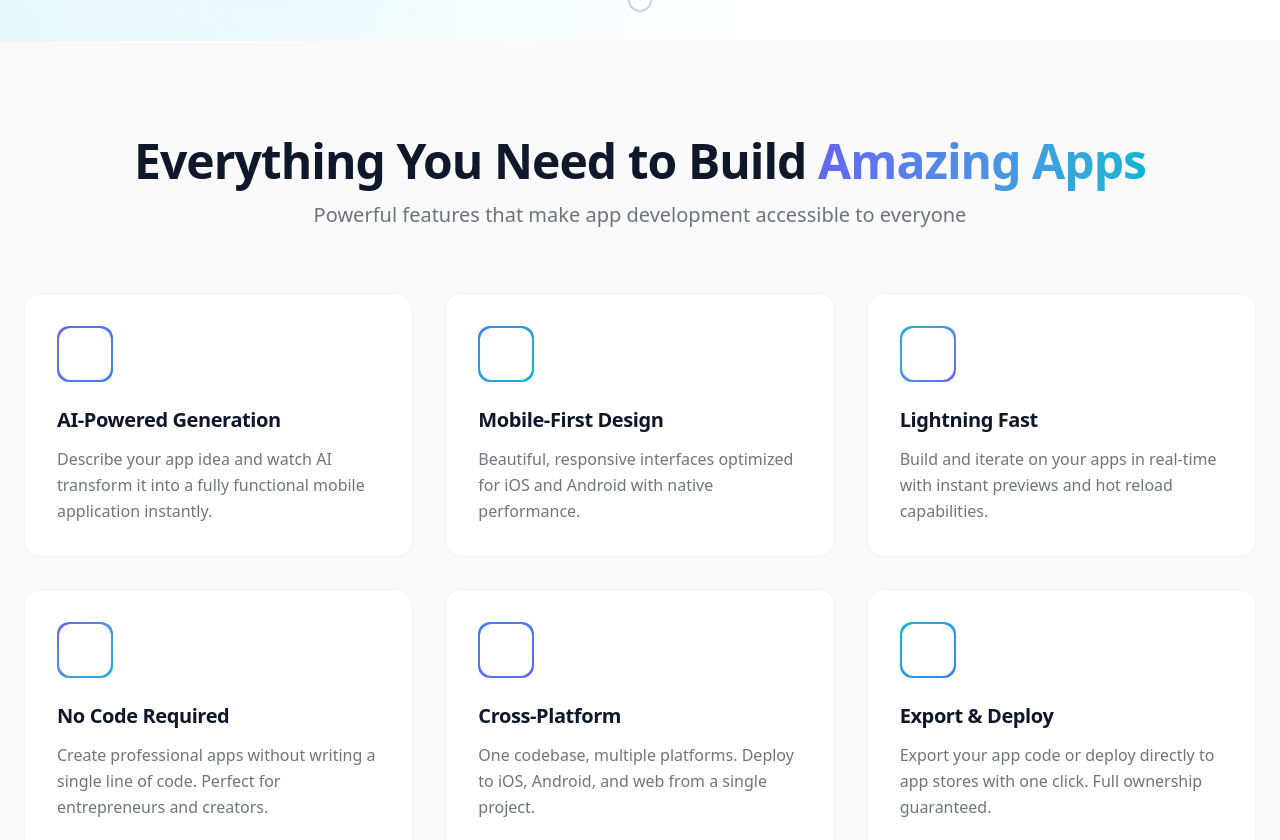
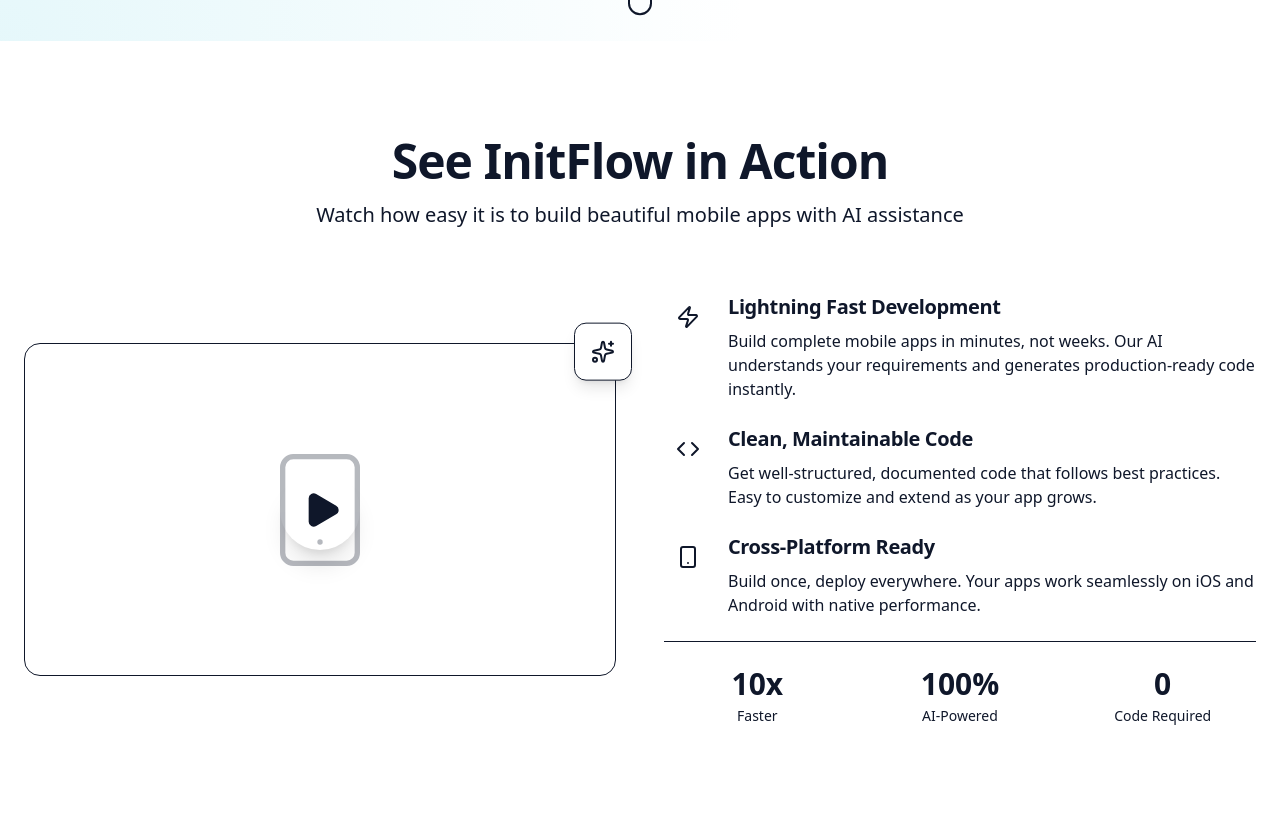
Before and after one commit to en-arthur/landing-page, a Next.js app: page / in a window 1280 px wide. Shown: the part 759-1599 px from the top of the page. Built offline with nearby package versions, Linux system fonts and the light colour scheme.

Commit message:
initial commit

```diff
--- a/app/globals.css
+++ b/app/globals.css
@@ -7,15 +7,6 @@
   --primary-dark: #4f46e5;
   --secondary: #06b6d4;
   --accent: #3b82f6;
-}
-
-@theme inline {
-  --color-background: var(--background);
-  --color-foreground: var(--foreground);
-  --color-primary: var(--primary);
-  --color-primary-dark: var(--primary-dark);
-  --color-secondary: var(--secondary);
-  --color-accent: var(--accent);
   --font-sans: var(--font-work-sans);
   --font-heading: var(--font-sora);
 }
--- a/app/page.js
+++ b/app/page.js
@@ -1,5 +1,6 @@
 import Navbar from '@/components/Navbar';
 import Hero from '@/components/Hero';
+import AppDemo from '@/components/AppDemo';
 import Features from '@/components/Features';
 import HowItWorks from '@/components/HowItWorks';
 import Download from '@/components/Download';
@@ -11,6 +12,7 @@
       <Navbar />
       <main>
         <Hero />
+        <AppDemo />
         <Features />
         <HowItWorks />
         <Download />
--- /dev/null
+++ b/components/AppDemo.js
@@ -0,0 +1,132 @@
+'use client';
+
+import { motion } from 'framer-motion';
+import { Play, Smartphone, Zap, Code, Sparkles } from 'lucide-react';
+
+export default function AppDemo() {
+  return (
+    <section id="app-demo" className="py-24 px-6 bg-gradient-to-b from-background to-foreground/[0.02]">
+      <div className="container mx-auto max-w-7xl">
+        {/* Section Header */}
+        <motion.div
+          initial={{ opacity: 0, y: 20 }}
+          whileInView={{ opacity: 1, y: 0 }}
+          viewport={{ once: true }}
+          transition={{ duration: 0.6 }}
+          className="text-center mb-16"
+        >
+          <h2 className="text-4xl md:text-5xl font-bold mb-4">
+            See InitFlow in Action
+          </h2>
+          <p className="text-xl text-foreground/60 max-w-2xl mx-auto">
+            Watch how easy it is to build beautiful mobile apps with AI assistance
+          </p>
+        </motion.div>
+
+        <div className="grid lg:grid-cols-2 gap-12 items-center">
+          {/* Demo Video/Image Placeholder */}
+          <motion.div
+            initial={{ opacity: 0, x: -30 }}
+            whileInView={{ opacity: 1, x: 0 }}
+            viewport={{ once: true }}
+            transition={{ duration: 0.6 }}
+            className="relative"
+          >
+            <div className="relative rounded-2xl overflow-hidden bg-gradient-to-br from-primary/10 to-secondary/10 border border-foreground/10 aspect-video flex items-center justify-center group cursor-pointer hover:shadow-2xl hover:shadow-primary/20 transition-all duration-300">
+              {/* Play Button Overlay */}
+              <div className="absolute inset-0 bg-gradient-to-br from-primary/20 to-secondary/20 flex items-center justify-center">
+                <motion.div
+                  whileHover={{ scale: 1.1 }}
+                  className="w-20 h-20 rounded-full bg-white dark:bg-foreground/90 flex items-center justify-center shadow-xl group-hover:shadow-2xl transition-all duration-300"
+                >
+                  <Play className="w-10 h-10 text-primary ml-1" fill="currentColor" />
+                </motion.div>
+              </div>
+
+              {/* Demo Screenshot Placeholder */}
+              <div className="absolute inset-0 flex items-center justify-center opacity-30">
+                <Smartphone className="w-32 h-32 text-primary" strokeWidth={1} />
+              </div>
+            </div>
+
+            {/* Floating Elements */}
+            <motion.div
+              animate={{ y: [0, -10, 0] }}
+              transition={{ duration: 3, repeat: Infinity }}
+              className="absolute -top-4 -right-4 bg-white dark:bg-foreground/10 rounded-xl p-4 shadow-lg border border-foreground/10"
+            >
+              <Sparkles className="w-6 h-6 text-primary" />
+            </motion.div>
+          </motion.div>
+
+          {/* Demo Features */}
+          <motion.div
+            initial={{ opacity: 0, x: 30 }}
+            whileInView={{ opacity: 1, x: 0 }}
+            viewport={{ once: true }}
+            transition={{ duration: 0.6 }}
+            className="space-y-6"
+          >
+            <div className="flex gap-4">
+              <div className="flex-shrink-0 w-12 h-12 rounded-xl bg-gradient-to-br from-primary to-accent p-0.5">
+                <div className="w-full h-full bg-white dark:bg-background rounded-xl flex items-center justify-center">
+                  <Zap className="w-6 h-6 text-primary" />
+                </div>
+              </div>
+              <div>
+                <h3 className="text-xl font-semibold mb-2">Lightning Fast Development</h3>
+                <p className="text-foreground/60">
+                  Build complete mobile apps in minutes, not weeks. Our AI understands your requirements and generates production-ready code instantly.
+                </p>
+              </div>
+            </div>
+
+            <div className="flex gap-4">
+              <div className="flex-shrink-0 w-12 h-12 rounded-xl bg-gradient-to-br from-primary to-accent p-0.5">
+                <div className="w-full h-full bg-white dark:bg-background rounded-xl flex items-center justify-center">
+                  <Code className="w-6 h-6 text-primary" />
+                </div>
+              </div>
+              <div>
+                <h3 className="text-xl font-semibold mb-2">Clean, Maintainable Code</h3>
+                <p className="text-foreground/60">
+                  Get well-structured, documented code that follows best practices. Easy to customize and extend as your app grows.
+                </p>
+              </div>
+            </div>
+
+            <div className="flex gap-4">
+              <div className="flex-shrink-0 w-12 h-12 rounded-xl bg-gradient-to-br from-primary to-accent p-0.5">
+                <div className="w-full h-full bg-white dark:bg-background rounded-xl flex items-center justify-center">
+                  <Smartphone className="w-6 h-6 text-primary" />
+                </div>
+              </div>
+              <div>
+                <h3 className="text-xl font-semibold mb-2">Cross-Platform Ready</h3>
+                <p className="text-foreground/60">
+                  Build once, deploy everywhere. Your apps work seamlessly on iOS and Android with native performance.
+                </p>
+              </div>
+            </div>
+
+            {/* Stats */}
+            <div className="grid grid-cols-3 gap-4 pt-6 border-t border-foreground/10">
+              <div className="text-center">
+                <div className="text-3xl font-bold text-primary mb-1">10x</div>
+                <div className="text-sm text-foreground/60">Faster</div>
+              </div>
+              <div className="text-center">
+                <div className="text-3xl font-bold text-primary mb-1">100%</div>
+                <div className="text-sm text-foreground/60">AI-Powered</div>
+              </div>
+              <div className="text-center">
+                <div className="text-3xl font-bold text-primary mb-1">0</div>
+                <div className="text-sm text-foreground/60">Code Required</div>
+              </div>
+            </div>
+          </motion.div>
+        </div>
+      </div>
+    </section>
+  );
+}
--- a/components/Download.js
+++ b/components/Download.js
@@ -1,7 +1,8 @@
 'use client';
 
 import { motion } from 'framer-motion';
-import { Download as DownloadIcon, Apple, Monitor } from 'lucide-react';
+import { Download as DownloadIcon, Apple, Monitor, CheckCircle } from 'lucide-react';
+import { useState } from 'react';
 
 const platforms = [
   {
@@ -28,6 +29,19 @@
 ];
 
 export default function Download() {
+  const [downloadStarted, setDownloadStarted] = useState(false);
+  const [downloadedPlatform, setDownloadedPlatform] = useState('');
+
+  const handleDownload = (platformName) => {
+    setDownloadedPlatform(platformName);
+    setDownloadStarted(true);
+
+    // Hide message after 5 seconds
+    setTimeout(() => {
+      setDownloadStarted(false);
+    }, 5000);
+  };
+
   return (
     <section id="download" className="py-24 px-6 bg-foreground/[0.02]">
       <div className="container mx-auto max-w-6xl">
@@ -46,6 +60,26 @@
             Available for all major desktop platforms. Choose your OS and start building.
           </p>
         </motion.div>
+
+        {/* Download Started Message */}
+        {downloadStarted && (
+          <motion.div
+            initial={{ opacity: 0, y: -20 }}
+            animate={{ opacity: 1, y: 0 }}
+            exit={{ opacity: 0, y: -20 }}
+            className="mb-8 mx-auto max-w-md"
+          >
+            <div className="bg-green-50 dark:bg-green-900/20 border border-green-200 dark:border-green-800 rounded-xl p-4 flex items-center gap-3">
+              <CheckCircle className="w-6 h-6 text-green-600 dark:text-green-400 flex-shrink-0" />
+              <div>
+                <p className="font-semibold text-green-800 dark:text-green-300">Download Started!</p>
+                <p className="text-sm text-green-700 dark:text-green-400">
+                  Your {downloadedPlatform} download will begin shortly. Check your downloads folder for more info.
+                </p>
+              </div>
+            </div>
+          </motion.div>
+        )}
 
         {/* Download Cards */}
         <div className="grid md:grid-cols-3 gap-8 mb-12">
@@ -72,7 +106,10 @@
               <p className="text-sm text-foreground/40 mb-6">{platform.size}</p>
 
               {/* Download Button */}
-              <button className="w-full py-3 bg-gradient-to-r from-primary to-primary-dark text-white rounded-xl font-semibold flex items-center justify-center gap-2 hover:shadow-lg hover:shadow-primary/30 transition-all duration-300 group-hover:scale-105">
+              <button
+                onClick={() => handleDownload(platform.name)}
+                className="w-full py-3 bg-gradient-to-r from-primary to-primary-dark text-white rounded-xl font-semibold flex items-center justify-center gap-2 hover:shadow-lg hover:shadow-primary/30 transition-all duration-300 group-hover:scale-105"
+              >
                 <DownloadIcon className="w-5 h-5" />
                 Download
               </button>
--- a/components/Footer.js
+++ b/components/Footer.js
@@ -1,7 +1,7 @@
 'use client';
 
 import { motion } from 'framer-motion';
-import { Github, Twitter, Linkedin, Mail } from 'lucide-react';
+import { MessageCircle } from 'lucide-react';
 
 export default function Footer() {
   return (
@@ -18,13 +18,7 @@
             </p>
             <div className="flex gap-4">
               <a href="#" className="w-10 h-10 rounded-lg bg-foreground/5 hover:bg-primary/10 flex items-center justify-center transition-colors group">
-                <Twitter className="w-5 h-5 text-foreground/60 group-hover:text-primary transition-colors" />
-              </a>
-              <a href="#" className="w-10 h-10 rounded-lg bg-foreground/5 hover:bg-primary/10 flex items-center justify-center transition-colors group">
-                <Github className="w-5 h-5 text-foreground/60 group-hover:text-primary transition-colors" />
-              </a>
-              <a href="#" className="w-10 h-10 rounded-lg bg-foreground/5 hover:bg-primary/10 flex items-center justify-center transition-colors group">
-                <Linkedin className="w-5 h-5 text-foreground/60 group-hover:text-primary transition-colors" />
+                <MessageCircle className="w-5 h-5 text-foreground/60 group-hover:text-primary transition-colors" />
               </a>
             </div>
           </div>
--- a/components/Hero.js
+++ b/components/Hero.js
@@ -80,9 +80,6 @@
               Download for Free
               <ArrowRight className="w-5 h-5 group-hover:translate-x-1 transition-transform" />
             </button>
-            <button className="px-8 py-4 bg-white dark:bg-foreground/5 text-foreground border-2 border-foreground/10 rounded-xl font-semibold text-lg hover:border-primary/30 hover:bg-primary/5 transition-all duration-300">
-              Watch Demo
-            </button>
           </motion.div>
 
           {/* Platform Badges */}
```
